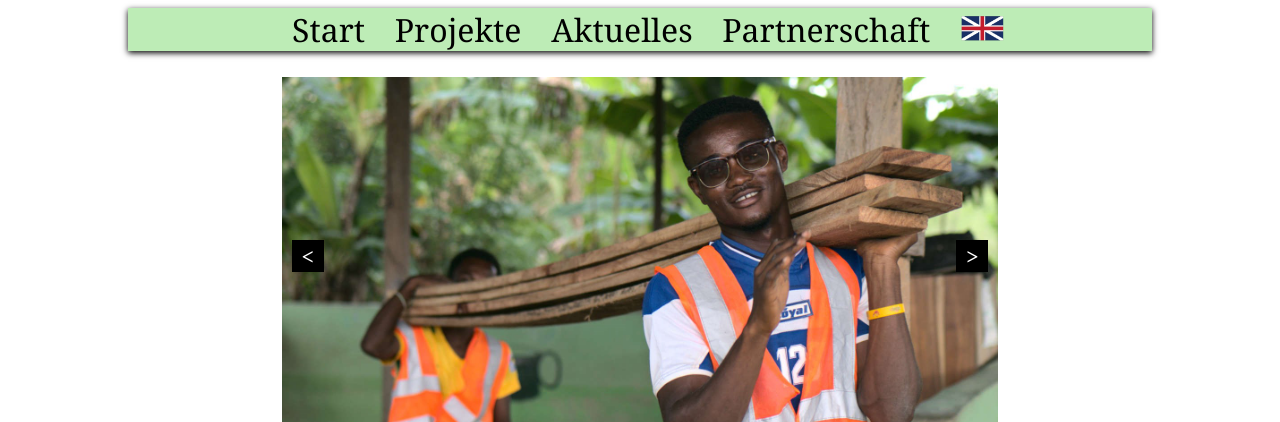
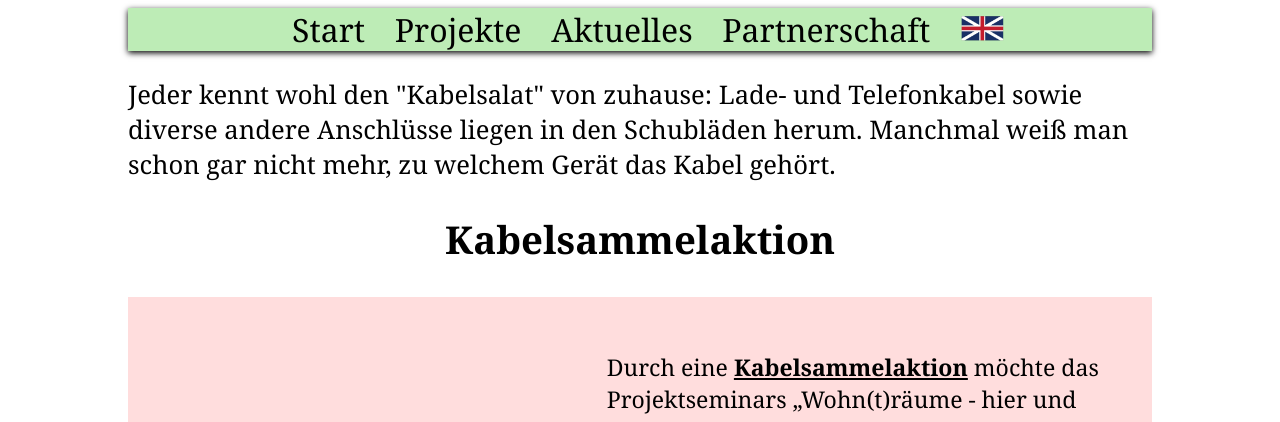
Before and after one commit to Eikwe/Navi, a PHP site: page /kompakt.html in a window 1280 px wide. Shown: the top 422 px of the page. Run offline with PHP 8.4, Linux system fonts and the light colour scheme.

Commit message:
Add files via upload

```diff
--- a/Solarprojekt.html
+++ b/Solarprojekt.html
@@ -12,7 +12,6 @@
     <link href="style.css" rel="stylesheet">
     <title> Solarprojekt </title>
     <link rel="icon" type="image/png" href="Icon.jpg">
-
 </head>
 <body>
 
@@ -31,7 +30,6 @@
           <li><a href="eSolarprojekt.html"> <img class="englisch" src="englisch.png"></a></li>
         </ul>
       </nav>
-    <br>
 
        <img src="Solar.jpg">
              <h2> <b> Bau einer Solaranlage für die Partnerschule </b> </h2>
@@ -48,7 +46,7 @@
 
 
 <br>
-<div class="bildundtext" style="background-color: lightyellow;">
+<div class="bildundtext" style="background-color: rgb(243, 243, 197);">
 <img class="bildlinks" src="Logo.jpg" style="width: 15vw; height: auto;"> Um das Projekt zu verwirklichen, arbeiten wir mit dem gemeinnützigen Verein naBiG e.V. (Nachhaltiges Bauen in Ghana e.V) zusammen. Der gemeinnützige Verein hat aufgrund der dorttätigen Ingenieure, wie David Bittner, bereits Erfahrung im Bau einer Solaranlage. </div>
 <h2> Der Verein naBiG </h2>
 
--- a/index.html
+++ b/index.html
@@ -70,9 +70,6 @@
 </div>
  </center>
 
- <script src="index.js"></script>
-
-
 
 
       <h2> <b> Herzlich Willkommen!</b> </h2>
--- a/kompakt.html
+++ b/kompakt.html
@@ -36,27 +36,9 @@
   </nav>
 
 
-
-    <div id="slider" style="width: 70%; margin: 0 auto; text-align: center;">
-      <figure>
-        <img src="Titelbild.jpg">
-        <img src="Schaukasten.jpg">
-        <img src="GesamtbildIndex.jpg">
-        <img src="Solar.jpg">
-        <img src="Ubuntu.jpg">
-        <img src="Advent.jpeg">
-        <img src="Titelbild.jpg">
-      </figure>
-      <div id="slider-nav">
-        <div id="prev-slide">&lt;</div>
-        <div id="next-slide">&gt;</div>
-      </div>
-    </div>
-    <script src="index.js"> </script>
-    <br>
     Jeder kennt wohl den "Kabelsalat" von zuhause: Lade- und Telefonkabel sowie diverse
     andere Anschlüsse liegen in den Schubläden herum. Manchmal weiß man schon gar nicht
-    mehr, zu welchem Gerät das Kabel gehört. <br> <br>
+    mehr, zu welchem Gerät das Kabel gehört. <br>
 
     <h2> Kabelsammelaktion </h2>
         <div class="background">
--- a/kunstausstellung.html
+++ b/kunstausstellung.html
@@ -66,7 +66,7 @@
      <br>
 
      <center>
-      <a href="kabelsammlung.html"> <button class="newsbutton" style="background-image: url(pseminar.jpg); background-size: cover; background-position: 1%;"> <I> Kabelsammlung </I></button> </a>
+      <a href="kompakt.html"> <button class="newsbutton" style="background-image: url(pseminar.jpg); background-size: cover; background-position: 1%;"> <I> Kabelsammlung </I></button> </a>
       <a href="kunstausstellung.html"> <button class="newsbutton" style="background-image: url(ausstellung1.jpg);background-size: cover;
       background-position: 20%;"> <I> Kunstausstellung </I></button> </a>
       </center>
--- a/projekte.html
+++ b/projekte.html
@@ -47,8 +47,9 @@
     <span class="animated-text">Unsere Projekte</span>
 
   </h2>
+
  <center> <div class="backgroundcontainer">
-  <a href="Solarprojekt.html"  style="margin-right: 0.7vw;"> <button class="newsbutton" style="background-image: url(Solar.jpg); background-size: cover; height: 20vw;"> <I> Solaranlage für die Partnerschule</I></button> </a>
+  <a href="Solarprojekt.html"  style="margin-right: 0.7vw;"> <button class="newsbutton" style="background-image: url(Solar.jpg); background-size: cover; height: 20vw;"> <I> Solaranlage fuer die Partnerschule</I></button> </a>
   <a href="kunstprojekt.html" > <button class="newsbutton" style="background-image: url(GesamtbildSW.jpg); background-size: cover; height: 20vw; background-position-y: 80%; "> <I> Kunstprojekt "What makes me happy"</I></button> </a>
   </center>
 </div>
--- a/style.css
+++ b/style.css
@@ -56,7 +56,7 @@ img{ width: 100%;
         text-decoration: none;
         color: black;
     }
-nav a:hover {
+nav a:hover, .links a:hover {
  text-decoration: underline;
  background-color: white;
  color: black;
@@ -87,9 +87,11 @@ nav a:hover {
     border-color: green;
     }
     .newsbutton {
-        font-size: 2.5vw ;
+        font-size: 2.5vw;
+        -webkit-text-stroke: 0.6px rgb(189, 189, 189);
         font-weight: bold;
-        padding: 9% 9%;
+        width: 39vw ;
+        height: 20vw;;
         cursor: pointer;
         background-color: #e09c9c;
         color: white;
@@ -114,9 +116,9 @@ nav a:hover {
     }
     .backgroundcontainer {
         display: flex;
+
         justify-content: center;
         align-items: center;
-
     }
     .bild1, .bild2 {
         padding: 5%;
@@ -140,13 +142,13 @@ nav a:hover {
     align-items: center;
 }
 .bildlinks {
-    width: 70%;
-    margin-right: 5%;
+    width: 60%;
+    margin-right: 0.8vw;
 
 }
 .bildrechts {
-    width: 70%;
-    margin-left: 5%;
+    width: 60%;
+    margin-left: 0.8vw;
 
 }
 
@@ -200,7 +202,7 @@ footer {
     width: 700%;
     margin: 0;
     left: 0;
-    animation: slider 20s infinite;
+    animation: slider 50s infinite;
   }
 
 
@@ -208,7 +210,6 @@ footer {
   #slider figure img {
     width: 14.2857%;
     float: left;
-
   }
 
   #slider-nav {
@@ -227,9 +228,9 @@ footer {
   #next-slide {
     width: 2.5vw;
     height: 2.5vw;
-    background-color: black;
+    background-color: gray;
     color: white;
-    font-size: 23px;
+    font-size: 30px;
     display: flex;
     justify-content: center;
     align-items: center;
@@ -238,15 +239,11 @@ footer {
 
   #prev-slide:hover,
   #next-slide:hover {
-    background-color: darkgrey;
+    background-color: darkgray;
   }
 
 
-
-
-
- @media only screen and (min-width: 1000px) {
-
+@media only screen and (min-width:1020px) {
 
 .titelcontainer {
     display: flex;
```
Also changed, not shown: Impressum.html (+13 -17 lines), aktuelles.html (+4 -5 lines), econtact.html (+11 -11 lines), kabelsammlung.html (+5 -7 lines), Logo.jpg, Marktplatz.jpeg (added), index.js (line endings or trailing spaces).
